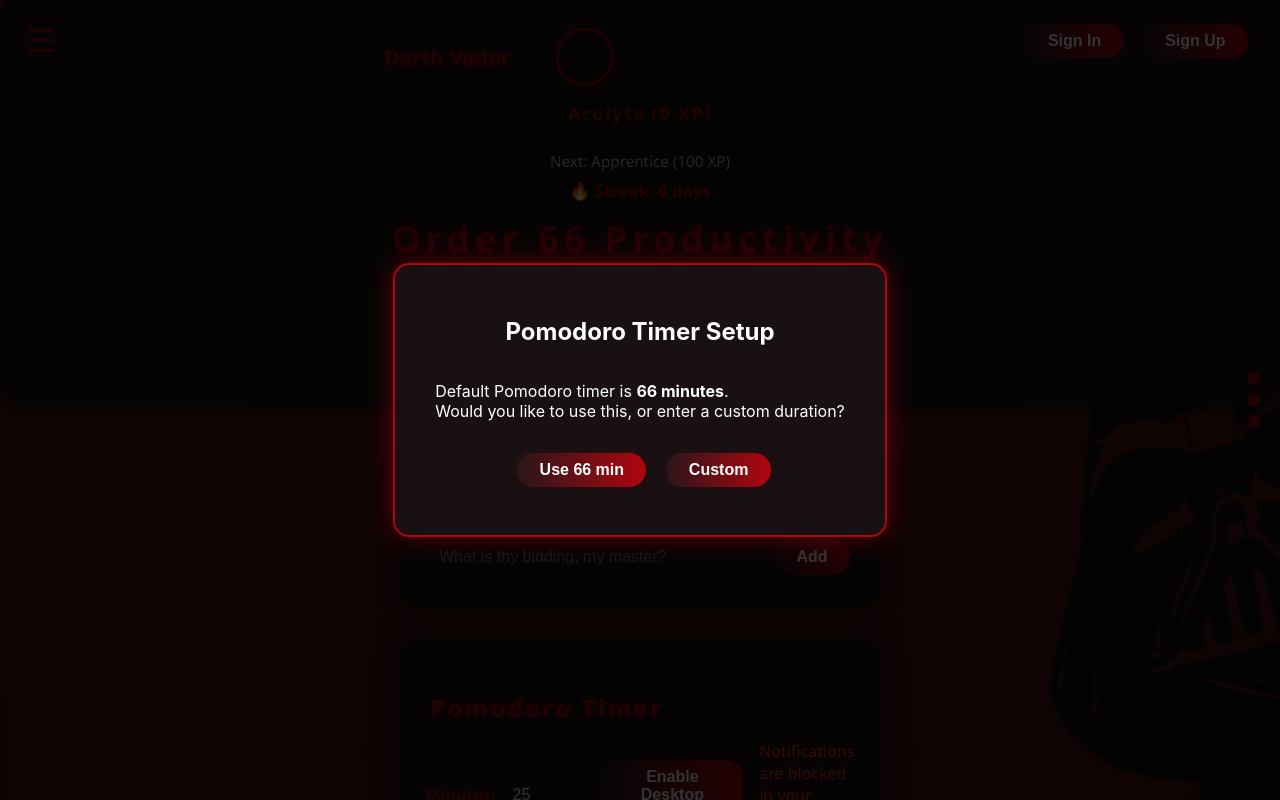
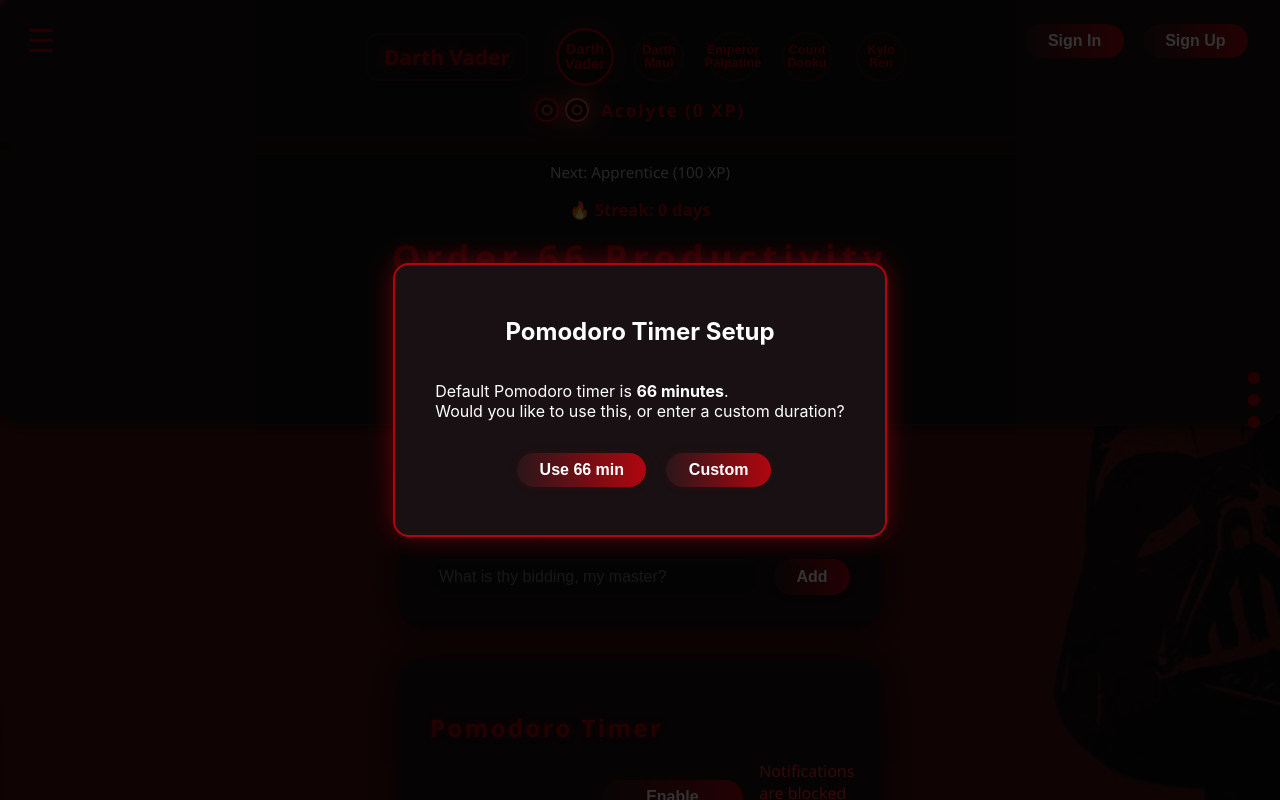
Before and after one commit to sanzzzz-g/order66, a React (Create React App) app in the folder frontend/: page / in a window 1280 px wide. Shown: the top 800 px of the page. Built offline with nearby package versions, Linux system fonts and the light colour scheme.

Commit message:
Fix calendar date timezone issue and improve avatar button styling

```diff
--- a/frontend/src/App.css
+++ b/frontend/src/App.css
@@ -442,6 +442,14 @@
   transform-style: preserve-3d;
   transform: translateZ(0);
   position: relative;
+  color: #b1060f;
+  font-size: 0.8rem;
+  font-weight: bold;
+  display: flex;
+  align-items: center;
+  justify-content: center;
+  text-align: center;
+  line-height: 1;
 }
 
 .SithAvatarPickBtn::before {
@@ -634,9 +642,10 @@
     border-radius: 8px;
   }
   .SithAvatarPickBtn {
-    font-size: 0.9rem;
-    padding: 0.2rem 0.5rem;
-    border-radius: 8px;
+    width: 40px;
+    height: 40px;
+    font-size: 0.7rem;
+    border-radius: 50%;
   }
   .SithTimerDisplay {
     font-size: 1.5rem;
@@ -787,12 +796,12 @@
 }
 
 .SithRankBar {
-  margin: 1.2rem auto 0.5rem auto;
-  max-width: 320px;
+  position: relative;
   display: flex;
   flex-direction: column;
   align-items: center;
-  gap: 0.3rem;
+  gap: 0.5rem;
+  margin-bottom: 1rem;
 }
 .SithRank {
   color: #b1060f;
@@ -1326,3 +1335,170 @@
   0% { transform: translateZ(50px) scale(0.9) rotateX(20deg); opacity: 0; }
   100% { transform: translateZ(50px) scale(1) rotateX(0deg); opacity: 1; }
 }
+
+/* Sith Eyes Easter Egg */
+.SithRankRow {
+  display: flex;
+  align-items: center;
+  gap: 12px;
+  margin-bottom: 0.5rem;
+}
+
+.SithEyesContainer {
+  display: flex;
+  gap: 6px;
+  cursor: pointer;
+  z-index: 10;
+  transition: all 0.3s ease;
+  flex-shrink: 0;
+}
+
+.SithEyesContainer:hover {
+  transform: scale(1.1);
+}
+
+.SithEye {
+  width: 20px;
+  height: 20px;
+  background: radial-gradient(circle, #000 0%, #1a0d0d 60%, #000 100%);
+  border-radius: 50%;
+  position: relative;
+  border: 2px solid #b1060f;
+  box-shadow: 0 0 15px #b1060f, inset 0 0 10px #000;
+  animation: eyeGlow 3s ease-in-out infinite;
+}
+
+.SithEye.left-eye {
+  animation-delay: 0s;
+}
+
+.SithEye.right-eye {
+  animation-delay: 1.5s;
+}
+
+.SithEyeGlow {
+  position: absolute;
+  top: 50%;
+  left: 50%;
+  transform: translate(-50%, -50%);
+  width: 12px;
+  height: 12px;
+  background: radial-gradient(circle, #b1060f 0%, #ff4444 50%, transparent 100%);
+  border-radius: 50%;
+  animation: innerGlow 2s ease-in-out infinite;
+}
+
+.SithEyePupil {
+  position: absolute;
+  top: 50%;
+  left: 50%;
+  transform: translate(-50%, -50%);
+  width: 6px;
+  height: 6px;
+  background: #000;
+  border-radius: 50%;
+  animation: pupilBlink 4s ease-in-out infinite;
+}
+
+@keyframes eyeGlow {
+  0%, 100% {
+    box-shadow: 0 0 15px #b1060f, inset 0 0 10px #000;
+    border-color: #b1060f;
+  }
+  50% {
+    box-shadow: 0 0 25px #ff4444, inset 0 0 15px #000;
+    border-color: #ff4444;
+  }
+}
+
+@keyframes innerGlow {
+  0%, 100% {
+    opacity: 0.7;
+    transform: translate(-50%, -50%) scale(1);
+  }
+  50% {
+    opacity: 1;
+    transform: translate(-50%, -50%) scale(1.2);
+  }
+}
+
+@keyframes pupilBlink {
+  0%, 90%, 100% {
+    transform: translate(-50%, -50%) scale(1);
+  }
+  95% {
+    transform: translate(-50%, -50%) scale(0.1);
+  }
+}
+
+/* Easter Egg Modal Styling */
+.SithEasterEggContent {
+  background: linear-gradient(135deg, #1a0d0d 0%, #2a161a 100%);
+  border: 3px solid #b1060f;
+  box-shadow: 0 0 30px #b1060f88;
+}
+
+.SithEasterEggContent h2 {
+  color: #ff4444;
+  text-shadow: 0 0 15px #ff4444;
+  animation: easterEggTitle 2s ease-in-out infinite;
+}
+
+@keyframes easterEggTitle {
+  0%, 100% { transform: scale(1); }
+  50% { transform: scale(1.05); }
+}
+
+.YodaQuote {
+  background: rgba(177, 6, 15, 0.1);
+  border-radius: 16px;
+  padding: 1.5rem;
+  margin: 1rem 0;
+  border: 2px solid #b1060f;
+  position: relative;
+  overflow: hidden;
+}
+
+.YodaQuote::before {
+  content: '';
+  position: absolute;
+  top: 0;
+  left: -100%;
+  width: 100%;
+  height: 100%;
+  background: linear-gradient(90deg, transparent 0%, rgba(177, 6, 15, 0.2) 50%, transparent 100%);
+  animation: quoteGlow 3s ease-in-out infinite;
+}
+
+@keyframes quoteGlow {
+  0% { left: -100%; }
+  50% { left: 100%; }
+  100% { left: 100%; }
+}
+
+.YodaQuoteText {
+  font-size: 1.2rem;
+  color: #fff;
+  font-style: italic;
+  margin: 0;
+  text-shadow: 0 0 8px #b1060f88;
+  position: relative;
+  z-index: 1;
+}
+
+.YodaSignature {
+  color: #b1060f;
+  font-weight: bold;
+  margin: 0.5rem 0 0 0;
+  text-align: right;
+  font-size: 1rem;
+  position: relative;
+  z-index: 1;
+}
+
+.EasterEggCounter {
+  color: #666;
+  font-size: 0.9rem;
+  margin: 1rem 0;
+  text-align: center;
+}
--- a/frontend/src/App.js
+++ b/frontend/src/App.js
@@ -46,8 +46,30 @@
   'You are fulfilling your destiny.'
 ];
 
+const YODA_EASTER_EGG_QUOTES = [
+  'Do or do not. There is no try.',
+  'The greatest teacher, failure is.',
+  'Fear is the path to the dark side.',
+  'Size matters not. Look at me.',
+  'Wars not make one great.',
+  'You must unlearn what you have learned.',
+  'Patience you must have, my young padawan.',
+  'In a dark place we find ourselves, and a little more knowledge lights our way.',
+  'The shadow of greed, that is.',
+  'Much to learn, you still have.',
+  'Your focus determines your reality.',
+  'The Force will be with you, always.',
+  'Truly wonderful, the mind of a child is.',
+  'Difficult to see. Always in motion is the future.',
+  'Adventure. Excitement. A Jedi craves not these things.'
+];
+
 function getTodayKey() {
-  return new Date().toISOString().slice(0, 10);
+  const date = new Date();
+  const year = date.getFullYear();
+  const month = String(date.getMonth() + 1).padStart(2, '0');
+  const day = String(date.getDate()).padStart(2, '0');
+  return `${year}-${month}-${day}`;
 }
 
 function App() {
@@ -299,7 +321,12 @@
   };
 
   // Calendar logic
-  const getDateKey = (date) => date.toISOString().slice(0, 10);
+  const getDateKey = (date) => {
+    const year = date.getFullYear();
+    const month = String(date.getMonth() + 1).padStart(2, '0');
+    const day = String(date.getDate()).padStart(2, '0');
+    return `${year}-${month}-${day}`;
+  };
   const selectedDateKey = getDateKey(calendarDate);
   const selectedDateTasks = calendarTasks[selectedDateKey] || [];
 
@@ -340,6 +367,9 @@
   };
 
   const [showCongrats, setShowCongrats] = useState(false);
+  const [showEasterEgg, setShowEasterEgg] = useState(false);
+  const [easterEggQuote, setEasterEggQuote] = useState('');
+  const [eyesClicked, setEyesClicked] = useState(0);
 
   const onPomodoroComplete = () => {
     const today = getTodayKey();
@@ -503,6 +533,13 @@
     }
   };
 
+  const handleEyesClick = () => {
+    setEyesClicked(prev => prev + 1);
+    const randomQuote = YODA_EASTER_EGG_QUOTES[Math.floor(Math.random() * YODA_EASTER_EGG_QUOTES.length)];
+    setEasterEggQuote(randomQuote);
+    setShowEasterEgg(true);
+  };
+
   return (
     <div className="SithLayout" ref={appRef}>
       {/* 3D Parallax Background Layers */}
@@ -638,6 +675,20 @@
           </div>
         </div>
       )}
+      {/* Easter Egg Modal */}
+      {showEasterEgg && (
+        <div className="SithRewardModal" onClick={() => setShowEasterEgg(false)}>
+          <div className="SithRewardContent SithEasterEggContent">
+            <h2>🎉 Easter Egg Unlocked! 🎉</h2>
+            <div className="YodaQuote">
+              <p className="YodaQuoteText">"{easterEggQuote}"</p>
+              <p className="YodaSignature">- Master Yoda</p>
+            </div>
+            <p className="EasterEggCounter">Eyes clicked: {eyesClicked} times</p>
+            <button className="SithButton" onClick={() => setShowEasterEgg(false)}>Close</button>
+          </div>
+        </div>
+      )}
       {/* Sidebar overlay for mobile/desktop */}
       <div className={`SithSidebarOverlay${sidebarOpen ? ' open' : ''}`} onClick={() => setSidebarOpen(false)} />
       <nav className={`SithSidebarDrawer${sidebarOpen ? ' open' : ''}`}>
@@ -669,7 +720,19 @@
             </div>
           </div>
           <div className="SithRankBar">
-            <span className="SithRank">{currentRank.title} ({xp} XP)</span>
+            <div className="SithRankRow">
+              <div className="SithEyesContainer" onClick={handleEyesClick}>
+                <div className="SithEye left-eye">
+                  <div className="SithEyeGlow"></div>
+                  <div className="SithEyePupil"></div>
+                </div>
+                <div className="SithEye right-eye">
+                  <div className="SithEyeGlow"></div>
+                  <div className="SithEyePupil"></div>
+                </div>
+              </div>
+              <span className="SithRank">{currentRank.title} ({xp} XP)</span>
+            </div>
             <div className="SithRankProgress">
               <div className="SithRankProgressFill" style={{ width: `${rankProgress * 100}%` }} />
             </div>
```
